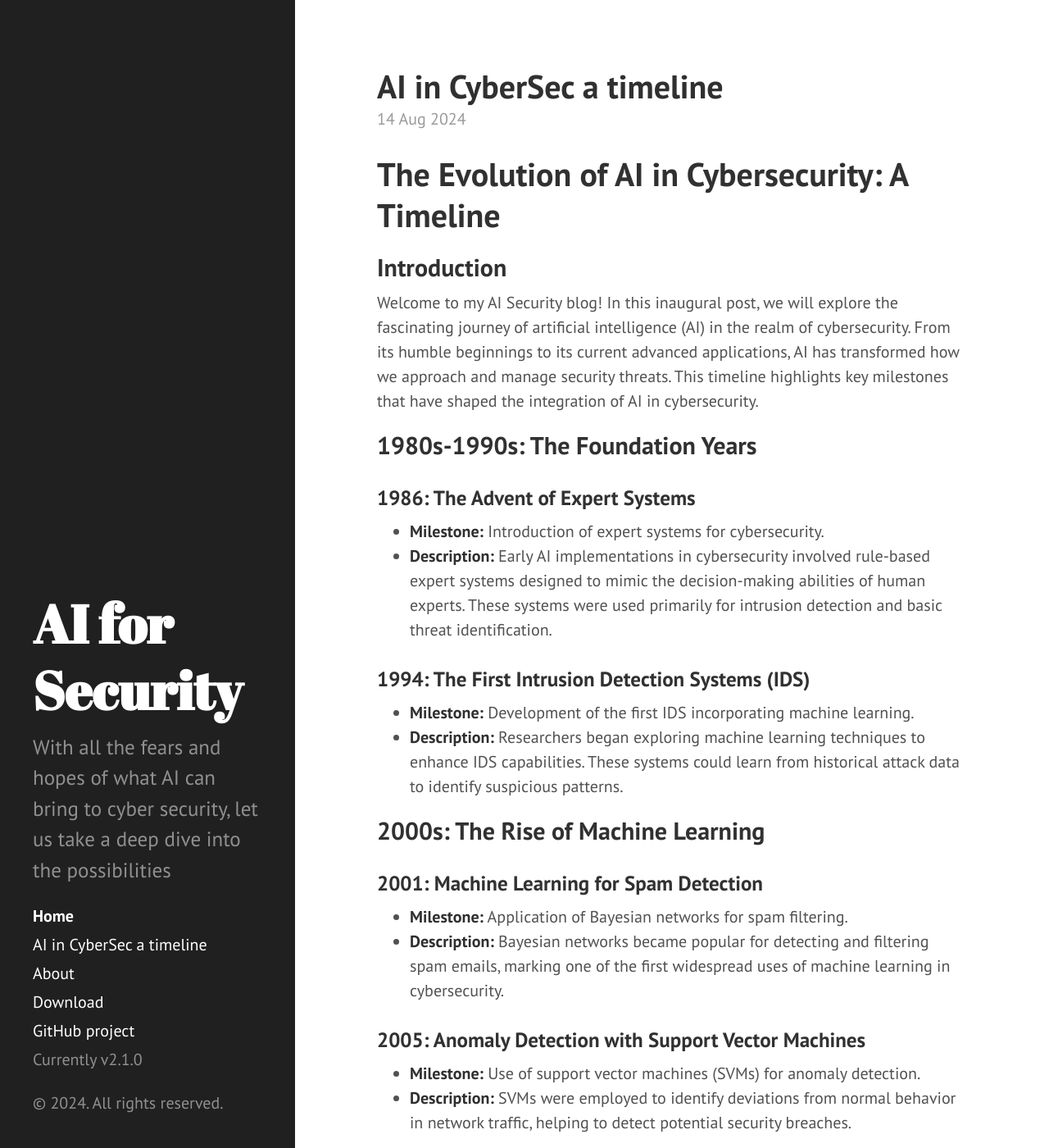
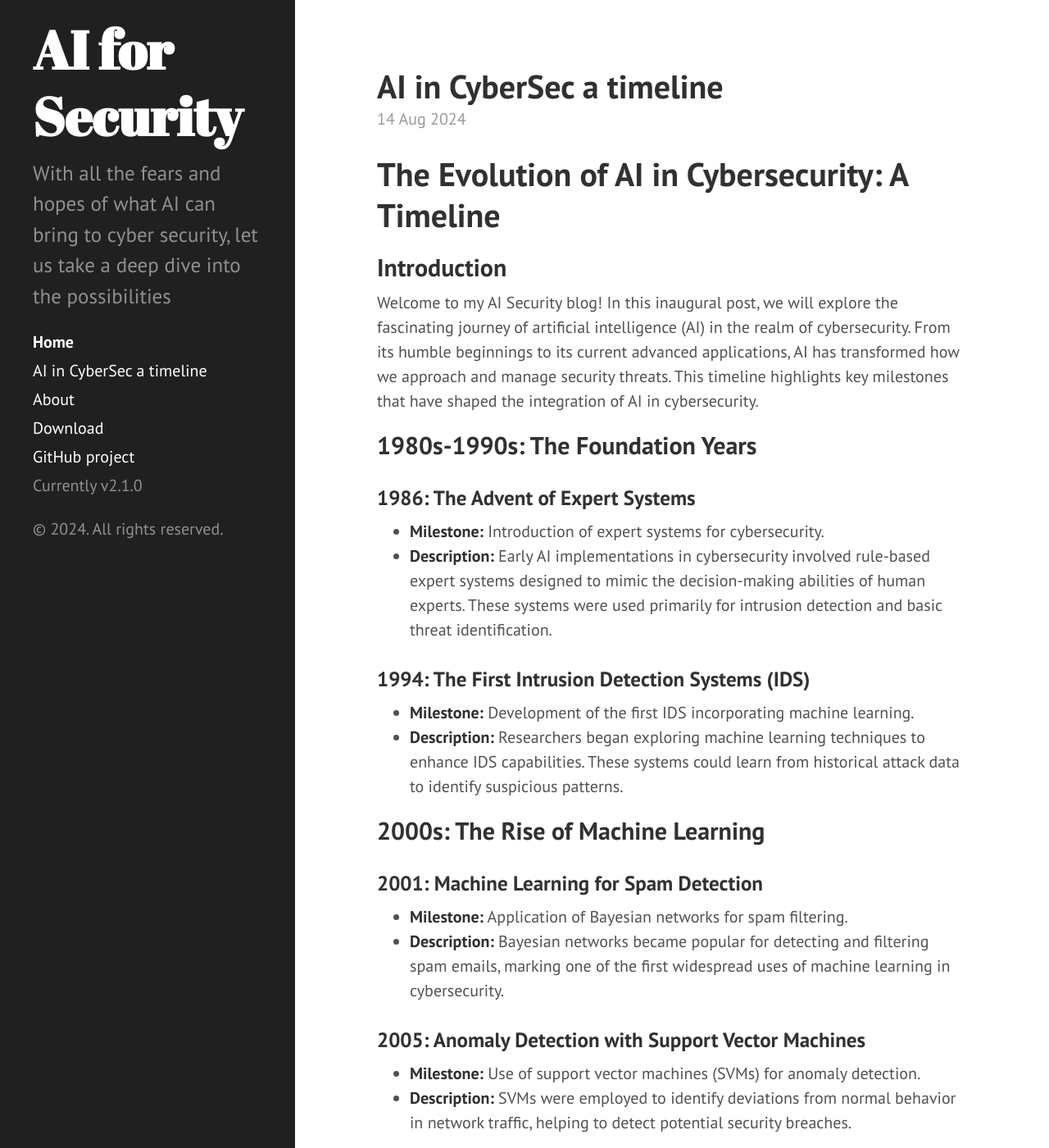
Before and after one commit to pasquale-pnm/ai_in_appsec, a Jekyll site: the page built from index.html, in a window 1280 px wide and 1400 px high. Shown: the whole window at 82% size. Built offline with Jekyll 4.4.1, drawn with Linux system fonts in a browser that asks for light colours; the list of posts is cut into pages by our own code.

Commit message:
sidebar was missing some buffer

```diff
--- a/public/css/hyde.css
+++ b/public/css/hyde.css
@@ -111,6 +111,7 @@ a.sidebar-nav-item:focus {
     right:  1rem;
     bottom: 1rem;
     left:   1rem;
+		top:		1rem;
   }
 }
 
```
Also changed, not shown: 2 other files.
